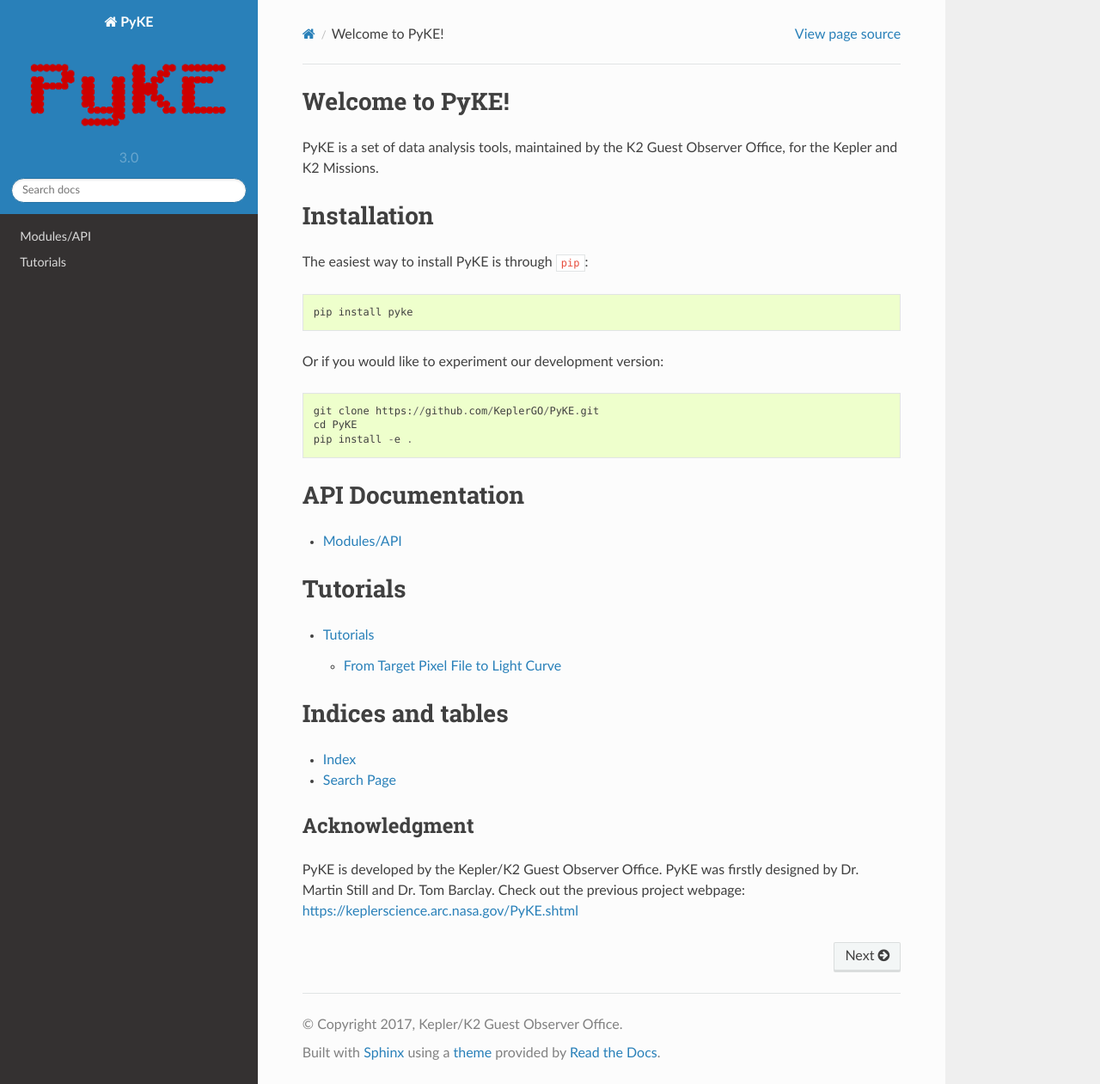
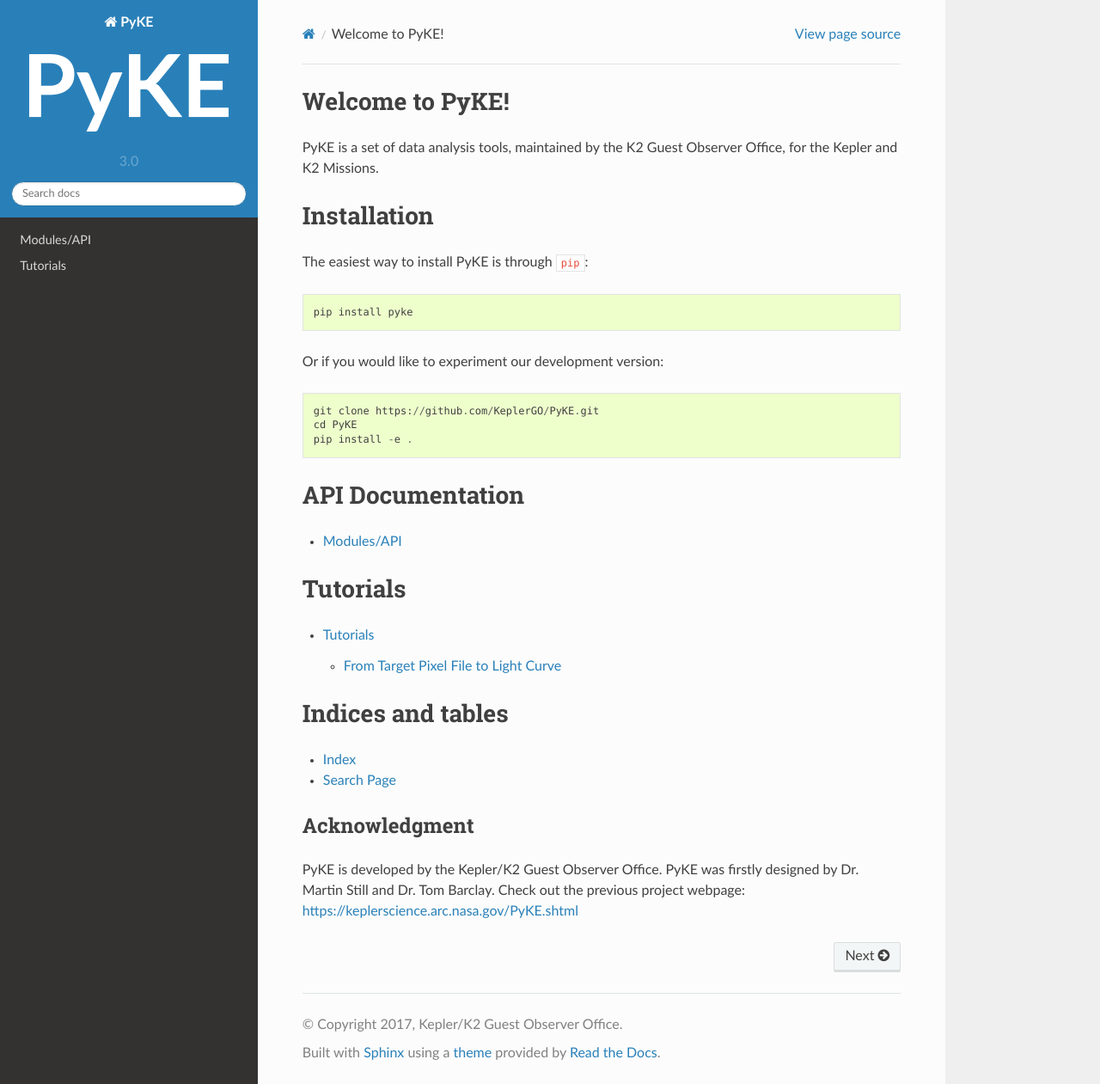
Before and after one commit to KeplerGO/pyke, a Sphinx documentation site: the page built from docs/source/index.rst, in a window 1280 px wide and 1261 px high. Shown: the whole window at 86% size. Built offline with Sphinx 7.4.7 and the Read the Docs theme 2.0.0, drawn with Linux system fonts in a browser that asks for light colours.

Commit message:
update docs logo

```diff
--- a/docs/source/conf.py
+++ b/docs/source/conf.py
@@ -103,7 +103,7 @@
 # so a file named "default.css" will overwrite the builtin "default.css".
 html_static_path = ['_static']
 
-html_logo = '_static/images/coollogo_com-577298.gif'
+html_logo = '_static/images/pyke-white.png'
 
 
 # -- Options for HTMLHelp output ------------------------------------------
```
Also changed, not shown: docs/source/_static/images/pyke-white.png (added).
